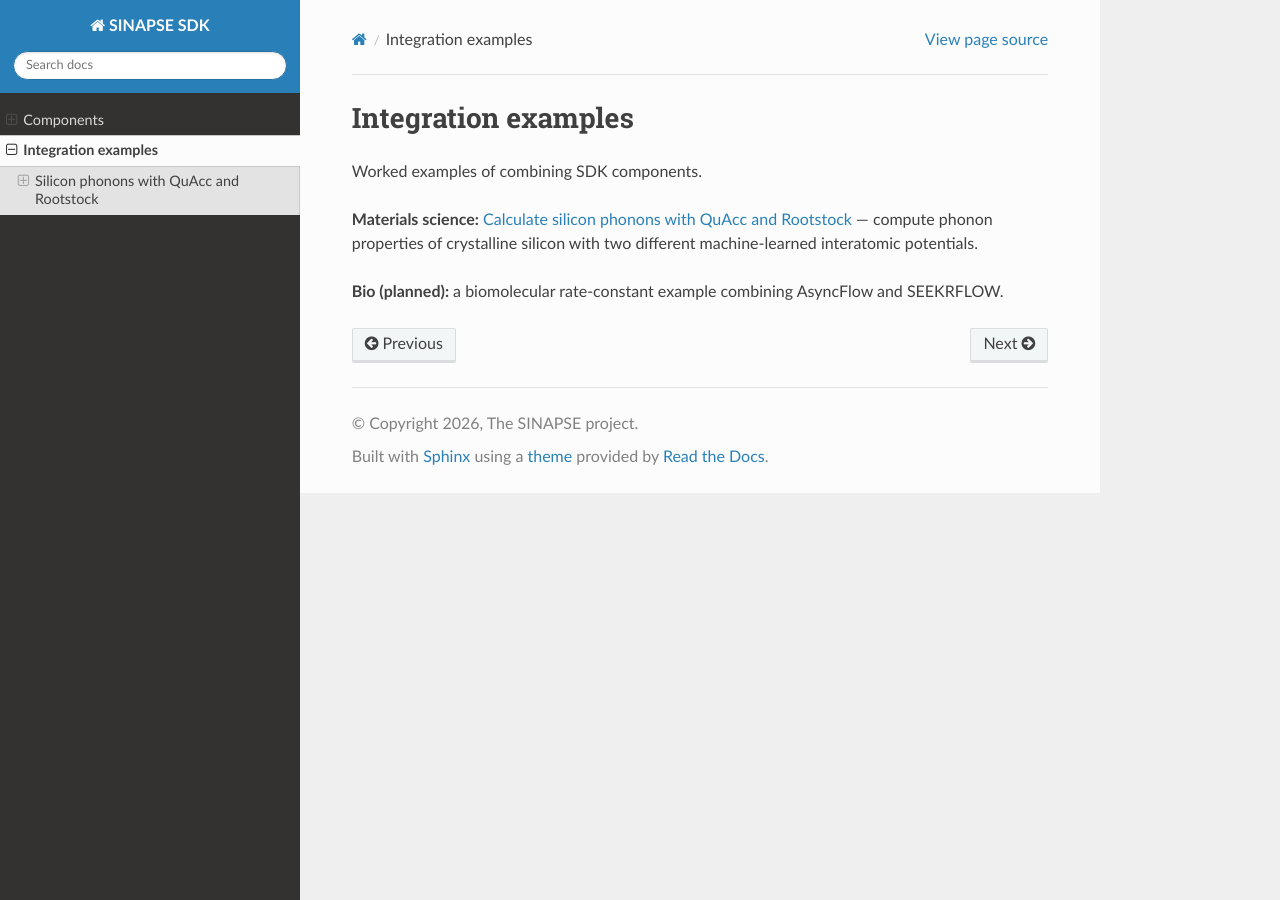
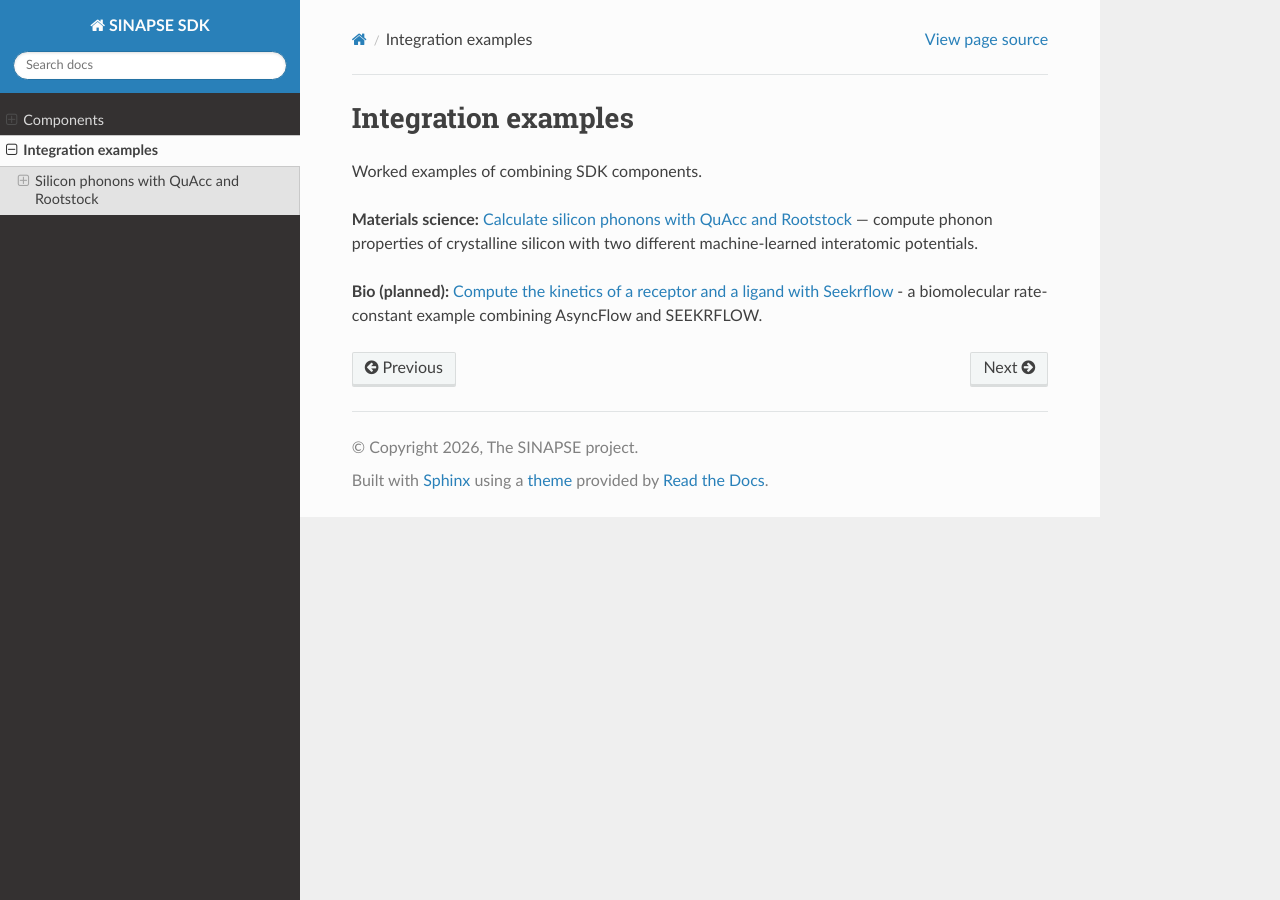
Before and after one commit to SINAPSE-NSF/sinapse-sdk, a Sphinx documentation site: the page built from docs/examples.md, in a window 1280 px wide. Built offline with Sphinx 7.4.7 and the Read the Docs theme 3.1.0, drawn with Linux system fonts in a browser that asks for light colours.

Commit message:
Added links to seekrflow example.

```diff
--- a/docs/examples.md
+++ b/docs/examples.md
@@ -13,5 +13,6 @@ Rootstock](quacc-rootstock-phonons/index.md) — compute phonon
 properties of crystalline silicon with two different machine-learned
 interatomic potentials.
 
-**Bio (planned):** a biomolecular rate-constant example combining
-AsyncFlow and SEEKRFLOW.
+**Bio (planned):** [Compute the kinetics of a receptor and
+a ligand with Seekrflow](seekrflow-asyncflow-trypsin/index.md) -
+a biomolecular rate-constant example combining AsyncFlow and SEEKRFLOW.
```
